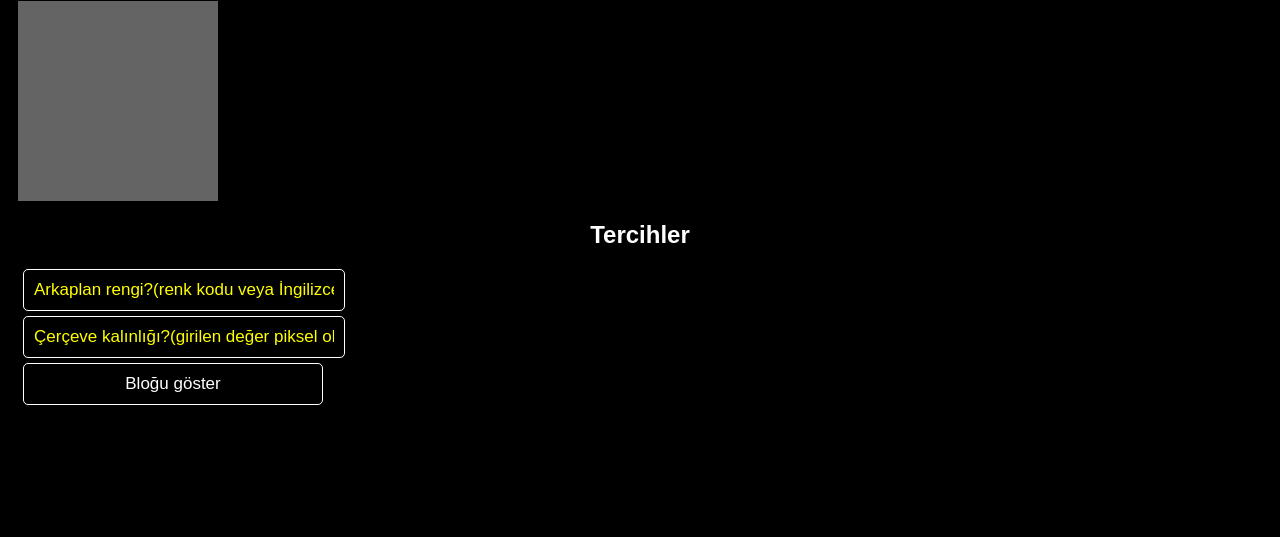
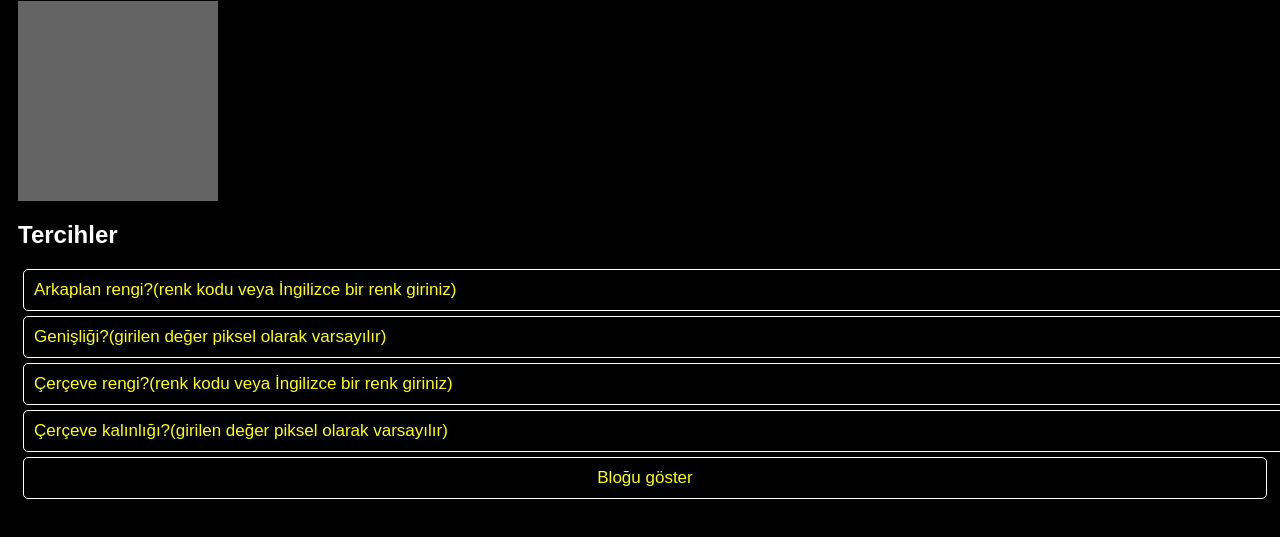
Before and after one commit to isegzidrafok/set, a plain HTML site: page index.html in a window 1280 px wide. Shown: the part 97-634 px from the top of the page. Drawn offline with Linux system fonts and the light colour scheme.

Commit message:
Update index.html

```diff
--- a/index.html
+++ b/index.html
@@ -9,19 +9,17 @@
         color:white;
         padding:10px;
         font-family: arial, sans-serif;
-        text-align: center;
       } .in{
         display: block;
         padding: 10px;
-        color: white;
+        color: yellow;
         border: 1px solid white;
         background-color: black;
         caret-color: yellow;
         margin: 5px;
         font-size: 17px;
         border-radius: 5px;
-        width: 300px;
-        overflow: auto;
+        width: 100%;
       } .in::placeholder{
         color: yellow;
       }
@@ -32,13 +30,19 @@
     <div style="width: 200px;height:200px; background-color: rgb(100, 100 ,100);" id="blok"></div>
     <h2>Tercihler</h2>
     <input class="in" id="background" placeholder="Arkaplan rengi?(renk kodu veya İngilizce bir renk giriniz)">
-    <input class="in" id="borderPx" placeholder="Çerçeve kalınlığı?(girilen değer piksel olarak varsayılır)">
+    <input class="in" id="kalinlik" placeholder="Genişliği?(girilen değer piksel olarak varsayılır)">
+    <input class="in" id="cerceveR" placeholder="Çerçeve rengi?(renk kodu veya İngilizce bir renk giriniz)">
+    <input type="number" class="in" id="borderPx" placeholder="Çerçeve kalınlığı?(girilen değer piksel olarak varsayılır)">
     <button onclick="kontrol()" class="in">Bloğu göster</button>
     <script>
       const blok = document.getElementById("blok").style;
       function kontrol(){
         const arkaPlan = document.getElementById("background").value;
-      const cercevePx = document.getElementById("borderPx").value;
+        const cercevePx = document.getElementById("borderPx").value;
+        const genislik = document.getElementById("kalinlik").value;
+        const cerceveR = document.getElementById("cerceveR").value;
+        blok.borderColor=cerceveR;
+        blok.width=genislik+"px";
         blok.backgroundColor=arkaPlan;
         blok.borderWidth=cercevePx+"px";
       }
```
